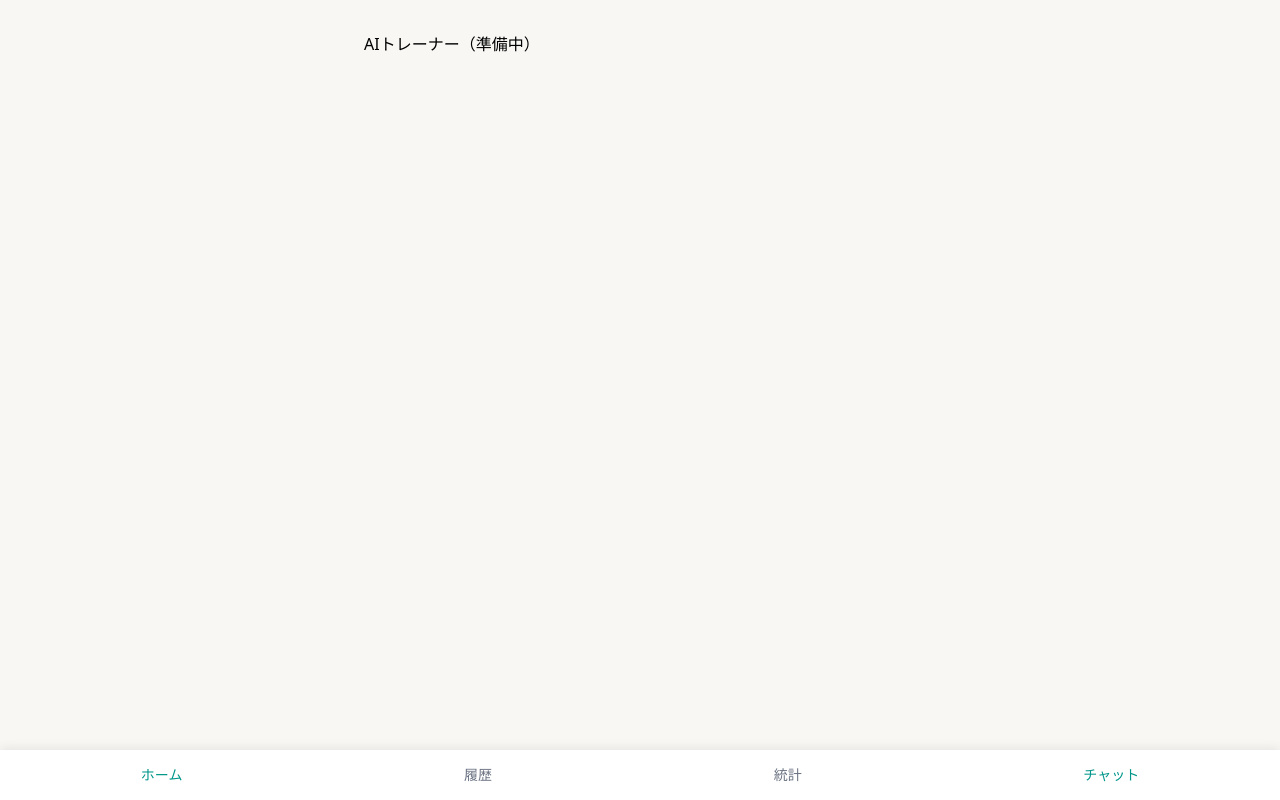
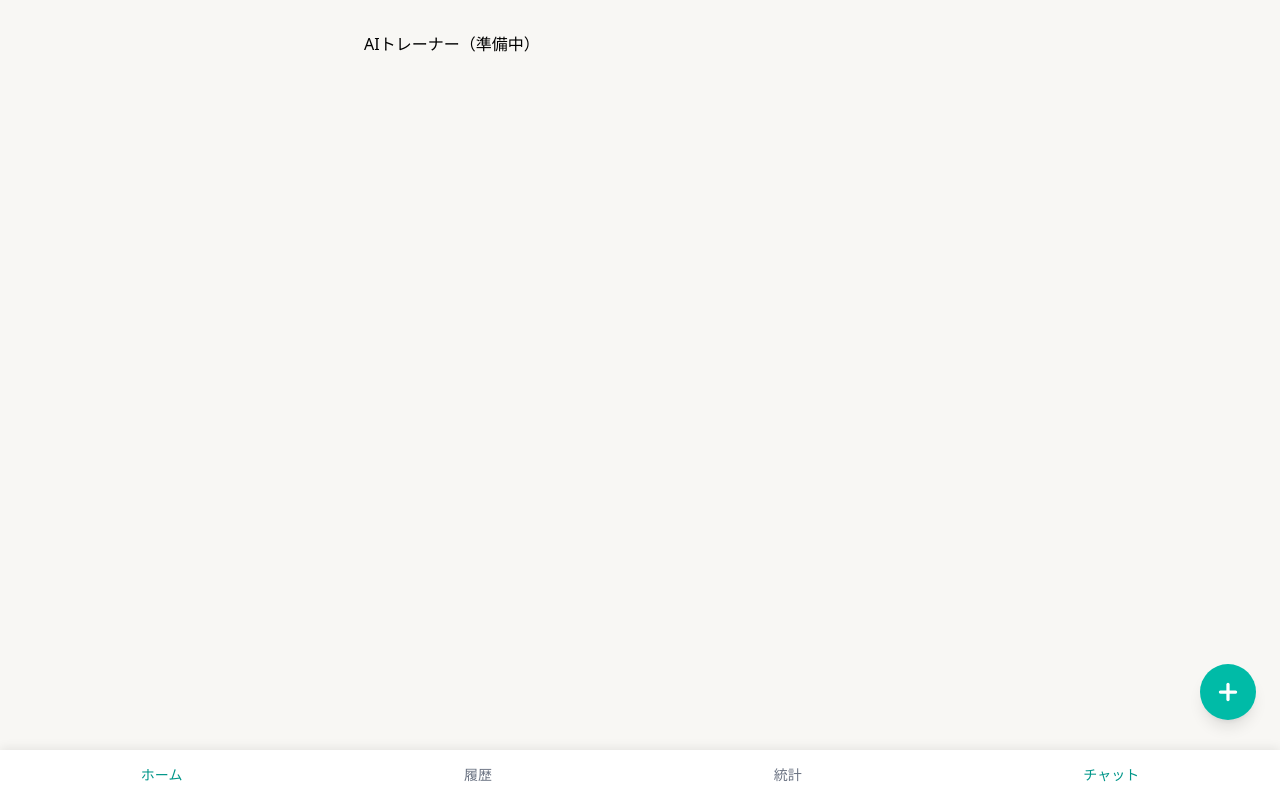
Before and after one commit to nao-takechi/poker-insight, a Next.js app in the folder frontend/: page /chat in a window 1280 px wide. Built offline with nearby package versions, Linux system fonts and the light colour scheme; a web font is replaced by a local one.

Commit message:
fix: fabButton

```diff
--- a/frontend/app/features/home/pages/HomePage.tsx
+++ b/frontend/app/features/home/pages/HomePage.tsx
@@ -1,7 +1,5 @@
 "use client";
 
-import { useRouter } from "next/navigation";
-import { FabButton } from "../components/FabButton";
 import { SessionList } from "../components/SessionList";
 import { SummarySection } from "../components/SummarySection";
 import { TrendSection } from "../components/TrendSection";
@@ -10,7 +8,6 @@ import { useStatsMonthly } from "../hooks/useStatsMonthly";
 import { useStatsSummary } from "../hooks/useStatsSummary";
 
 export function HomePage() {
-  const router = useRouter();
   const { sessions } = useRecentSessions();
   const { summary } = useStatsSummary();
   const { monthly } = useStatsMonthly();
@@ -34,8 +31,6 @@ export function HomePage() {
       <TrendSection monthly={monthly} />
 
       <SessionList sessions={sessions} />
-
-      <FabButton onClick={() => router.push("/sessions/new")} />
     </div>
   );
 }
--- a/frontend/app/layout.tsx
+++ b/frontend/app/layout.tsx
@@ -1,9 +1,10 @@
 "use client";
 
 import { BottomNav } from "@/components/BottomNav";
+import { FabButton } from "@/features/home/components/FabButton";
 import { motion } from "framer-motion";
 import { Afacad } from "next/font/google";
-import { usePathname } from "next/navigation";
+import { usePathname, useRouter } from "next/navigation";
 import type { ReactNode } from "react";
 import "./globals.css";
 
@@ -19,6 +20,7 @@ const afacad = Afacad({
 
 export default function RootLayout({ children }: RootLayoutProps) {
   const pathname = usePathname();
+  const router = useRouter();
 
   return (
     <html lang="ja" className={afacad.variable}>
@@ -40,6 +42,7 @@ export default function RootLayout({ children }: RootLayoutProps) {
             {children}
           </motion.div>
         </main>
+        <FabButton onClick={() => router.push("/sessions/new")} />
         <BottomNav />
       </body>
     </html>
```
